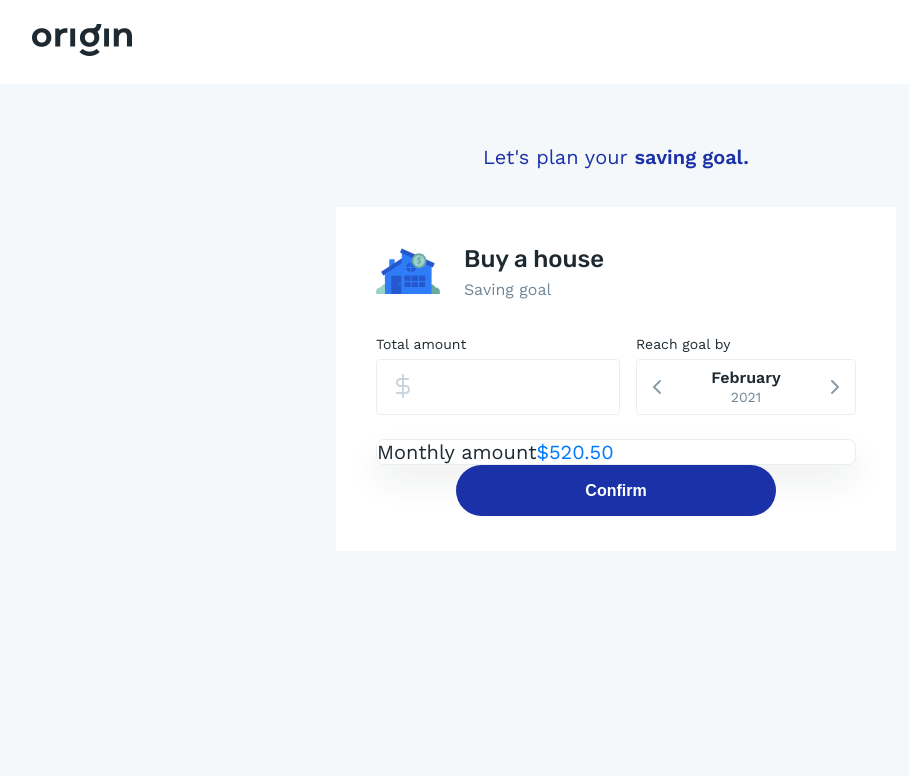
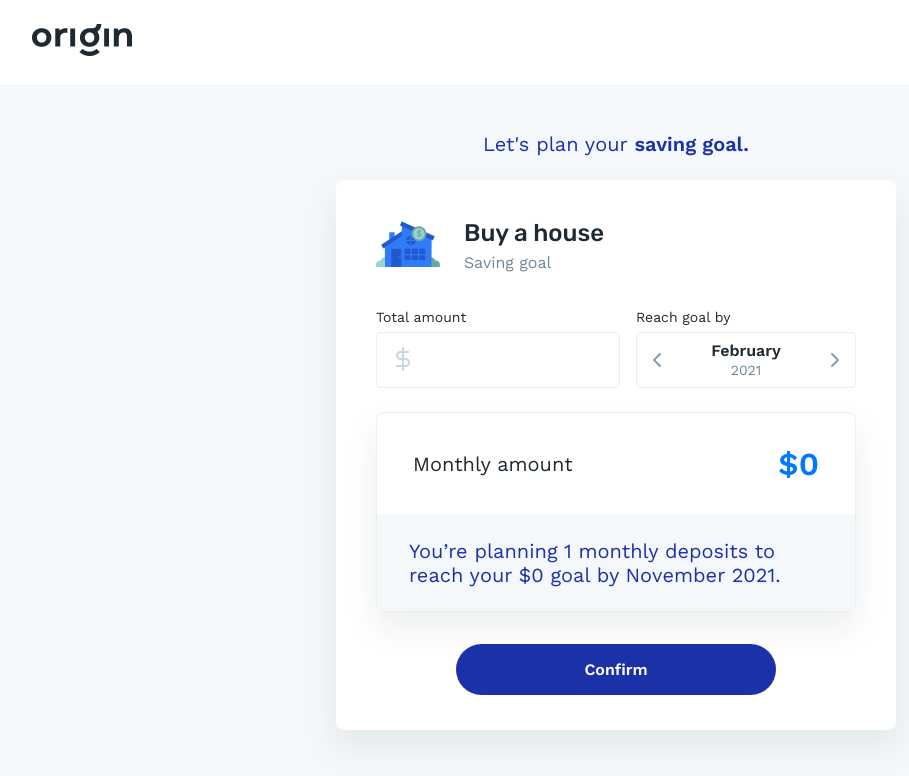
Before and after one commit to eduardogerentklein/saving-goal, a Next.js app: page / in a window 1280 px wide. Shown: the top 776 px of the page, without its empty margins (24-933 px from the left). Built offline with nearby package versions, Linux system fonts and the light colour scheme.

Commit message:
feat: added mounthly amount box.

```diff
--- a/src/components/button/index.tsx
+++ b/src/components/button/index.tsx
@@ -1,13 +1,13 @@
 import styled from 'styled-components'
 
-import { Color } from '../../utils/constant'
+import { Color, FontFamily } from '../../utils/constant'
 
 interface ButtonProps {
-  backgroundColor?: string;
-  color?: string;
-  width?: string;
-  fontWeight?: number;
-  disabled?: boolean;
+  backgroundColor?: string
+  color?: string
+  width?: string
+  fontWeight?: number
+  disabled?: boolean
 }
 
 export const Button = styled.button<ButtonProps>`
@@ -21,6 +21,7 @@ export const Button = styled.button<ButtonProps>`
   padding-right: var(--spacing-3);
   border-radius: var(--border-radius-5);
 
+  font-family: ${FontFamily['workSans']};
   font-weight: ${props => props.fontWeight};
   color: ${props => `var(${Color[props.color || 'white-25']})`};
   background-color: ${props => props.backgroundColor};
--- a/src/pages/index.tsx
+++ b/src/pages/index.tsx
@@ -31,15 +31,25 @@ const TitleBox = styled(Box)`
 
 const StyledBox = styled(Box)`
   background-color: var(--white-color-25);
-  padding: 35px 40px 35px 40px;
+  box-shadow: 0px 16px 32px rgba(30, 42, 50, 0.08);
+  border-radius: var(--border-radius-2);
+
+  padding-top: var(--spacing-7);
+  padding-bottom: var(--spacing-7);
+  padding-left: var(--spacing-8);
+  padding-right: var(--spacing-8);
 
   @media (max-width: 640px) {
-    padding: 35px 24px 35px 24px;
+    padding-left: var(--spacing-4);
+    padding-right: var(--spacing-4);
   }
 `
 
 const StyledH1 = styled(H1)`
   padding-bottom: 24px;
+  margin-top: 0px;
+  margin-bottom: 0px;
+
   @media (max-width: 640px) {
     font-size: 18px;
     line-height: 21.6px;
@@ -98,7 +108,24 @@ const SavingGoalText = styled(Span)`
   }
 `
 
-const MonthlyAmount = styled(Box)`
+const MonthlyAmountBox = styled(Box)`
+  display: flex;
+  justify-content: space-between;
+  align-items: center;
+  padding-top: var(--spacing-6);
+  padding-bottom: var(--spacing-6);
+  padding-left: var(--spacing-6);
+  padding-right: var(--spacing-6);
+
+  @media (max-width: 640px) {
+    padding-left: var(--spacing-4);
+    padding-right: var(--spacing-4);
+  }
+`
+
+const MonthlyAmountContainer = styled(Box)`
+  margin-bottom: var(--spacing-6);
+
   background-color: var(--white-color-25);
   border-radius: var(--border-radius-2);
 
@@ -107,6 +134,42 @@ const MonthlyAmount = styled(Box)`
   border-color: var(--white-color-75);
 
   box-shadow: 0px 16px 32px rgba(30, 42, 50, 0.08);
+`
+
+const AmountText = styled(Span)`
+  padding-left: var(--spacing-1);
+  padding-right: var(--spacing-1);
+
+  font-size: var(--font-size-5);
+  line-height: 24px;
+
+  @media (max-width: 640px) {
+    font-size: var(--font-size-4);
+    line-height: 21.6px;
+  }
+`
+
+const AmountCurrency = styled(Span)`
+  padding-left: var(--spacing-1);
+  padding-right: var(--spacing-1);
+
+  font-weight: var(--font-weight-3);
+  font-size: var(--font-size-7);
+  line-height: 38px;
+
+  @media (max-width: 640px) {
+    font-size: var(--font-size-6);
+    line-height: 28.8px;
+  }
+`
+
+const PlanningGoalBox = styled(Box)`
+  background-color: var(--white-color-50);
+
+  padding-top: var(--spacing-4);
+  padding-bottom: var(--spacing-4);
+  padding-left: var(--spacing-6);
+  padding-right: var(--spacing-6);
 `
 
 const Index: NextPage = () => (
@@ -132,10 +195,18 @@ const Index: NextPage = () => (
         <MonthPicker></MonthPicker>
       </InputContainer>
 
-      <MonthlyAmount>
-        <Span color='gray-100'>Monthly amount</Span>
-        <Span color='secondary'>$520.50</Span>
-      </MonthlyAmount>
+      <MonthlyAmountContainer>
+        <MonthlyAmountBox>
+          <AmountText color='gray-100'>Monthly amount</AmountText>
+          <AmountCurrency color='secondary'>$0</AmountCurrency>
+        </MonthlyAmountBox>
+        <PlanningGoalBox>
+          <Span>
+            You’re planning 1 monthly deposits to reach your $0 goal by November
+            2021.
+          </Span>
+        </PlanningGoalBox>
+      </MonthlyAmountContainer>
 
       <ConfirmBox>
         <Button>Confirm</Button>
```
